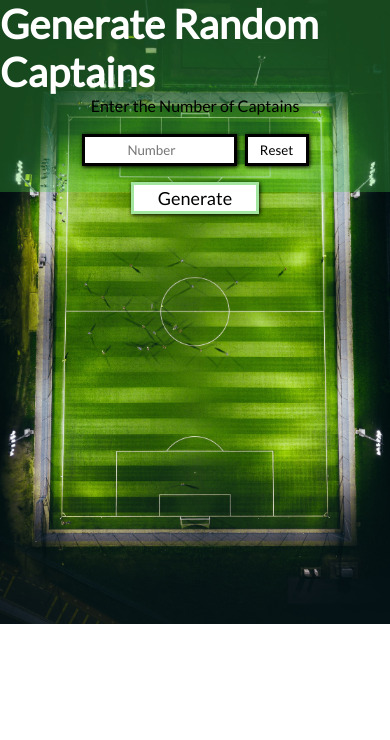
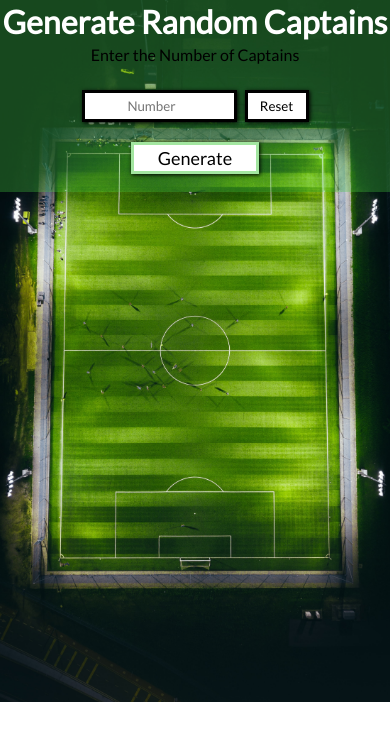
Before and after one commit to renanmbs/random_captain_react, a React (Create React App) app: page / in a window 390 px wide. Shown: the top 740 px of the page. Built offline with nearby package versions, Linux system fonts and the light colour scheme.

Commit message:
Feb 20  2023

```diff
--- a/src/App.css
+++ b/src/App.css
@@ -92,10 +92,10 @@ form{
 
 @media only screen and (max-width:660px){
   #banner{
-    min-height: 160vw;
+    min-height: 180vw;
   }
 
   #box h1{
-    font-size: 2.5rem;
+    font-size: 2rem;
   }
 }
```
